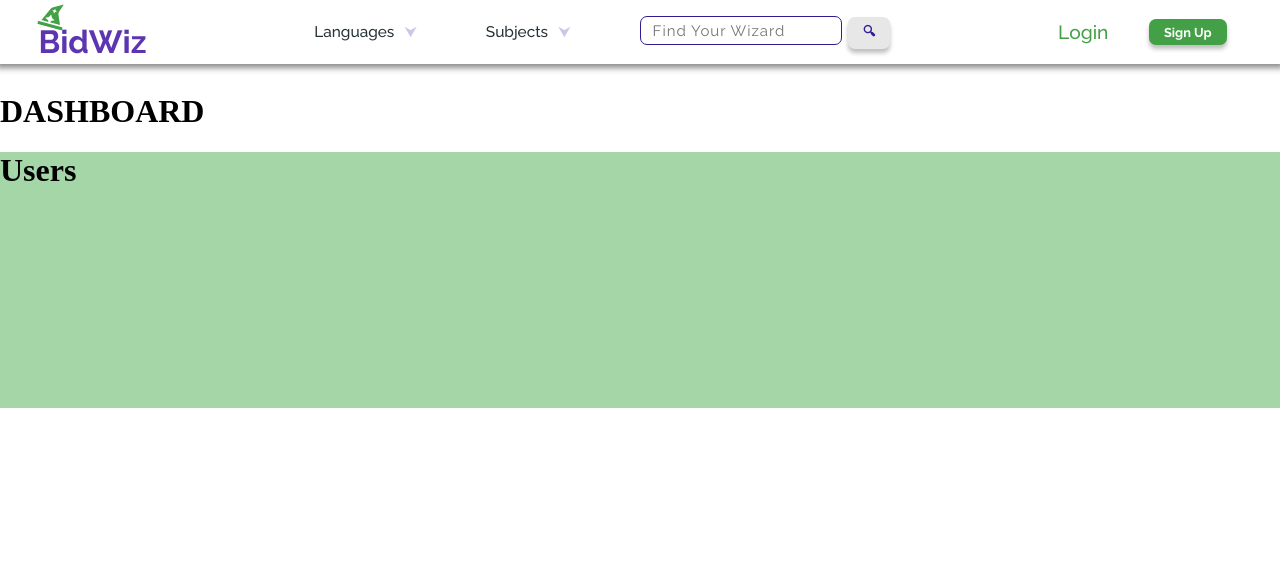
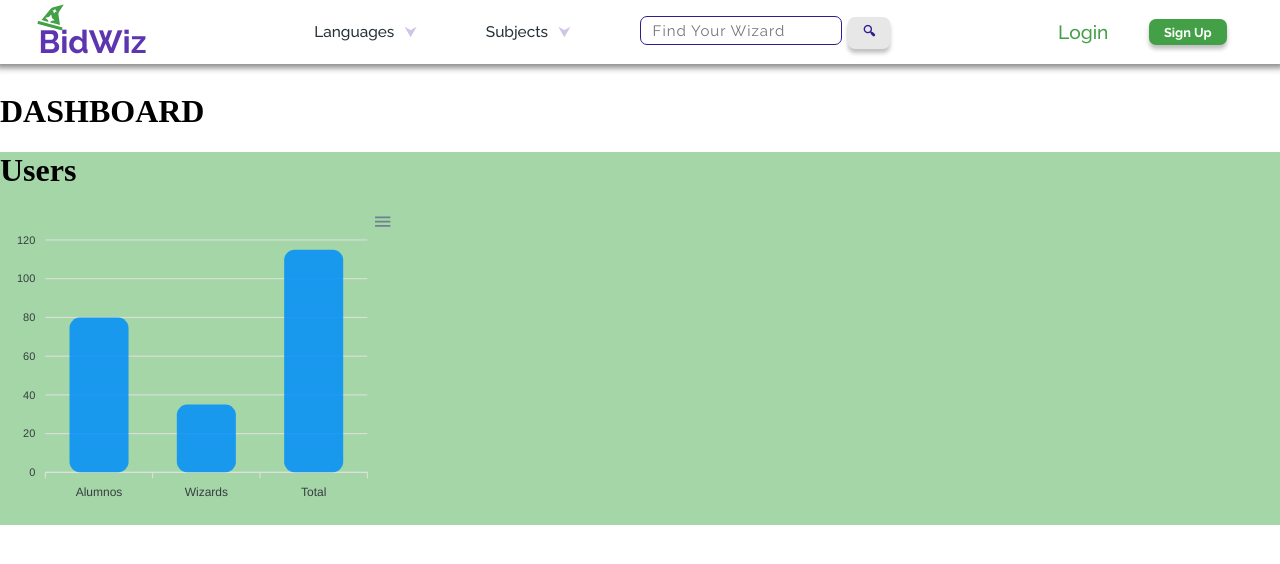
Before and after one commit to Mr-Hache/bidWiz-Frontend, a Next.js app: page /admin in a window 1280 px wide. Shown: the top 564 px of the page. Built offline with nearby package versions, Linux system fonts and the light colour scheme.

Commit message:
agregué el grafico de los usuarios, falta colocar la logica

```diff
--- a/app/Componets/adminUsers/adminUsers.module.scss
+++ /dev/null
@@ -1,5 +0,0 @@
-@import "../../utils/mixin";
-@import "../../utils/variabls";
-
-.containUser {
-}
--- a/app/Componets/adminUsers/adminUsers.tsx
+++ b/app/Componets/adminUsers/adminUsers.tsx
@@ -1,10 +1,56 @@
+"use client";
+
 import React from "react";
-import styles from "./adminUsers.module.scss";
+import ApexCharts from "react-apexcharts";
+import { ApexOptions } from "apexcharts";
+import { ChartOptions } from "../adminSales/adminSales";
 
 export default function adminUsers() {
+  const options: ChartOptions = {
+    chart: {
+      height: 350,
+      type: "bar",
+      zoom: {
+        enabled: false,
+      },
+    },
+    plotOptions: {
+      bar: {
+        horizontal: false,
+        columnWidth: "55%",
+        borderRadius: 10,
+      },
+    },
+    stroke: {
+      show: false,
+      width: 1,
+      colors: ["transparent"],
+    },
+    dataLabels: {
+      enabled: false,
+    },
+    xaxis: {
+      categories: ["Alumnos", "Wizards", "Total"],
+    },
+    labels: ["Alumnos", "Wizards", "Total"],
+  };
+
+  const series = [
+    {
+      data: [80, 35, 115],
+    },
+  ];
+
   return (
-    <div className={styles.containUsers}>
+    <div>
       <h1>Users</h1>
+      <ApexCharts
+        options={options}
+        series={series}
+        type="bar"
+        width={400}
+        height={300}
+      />
     </div>
   );
 }
```
